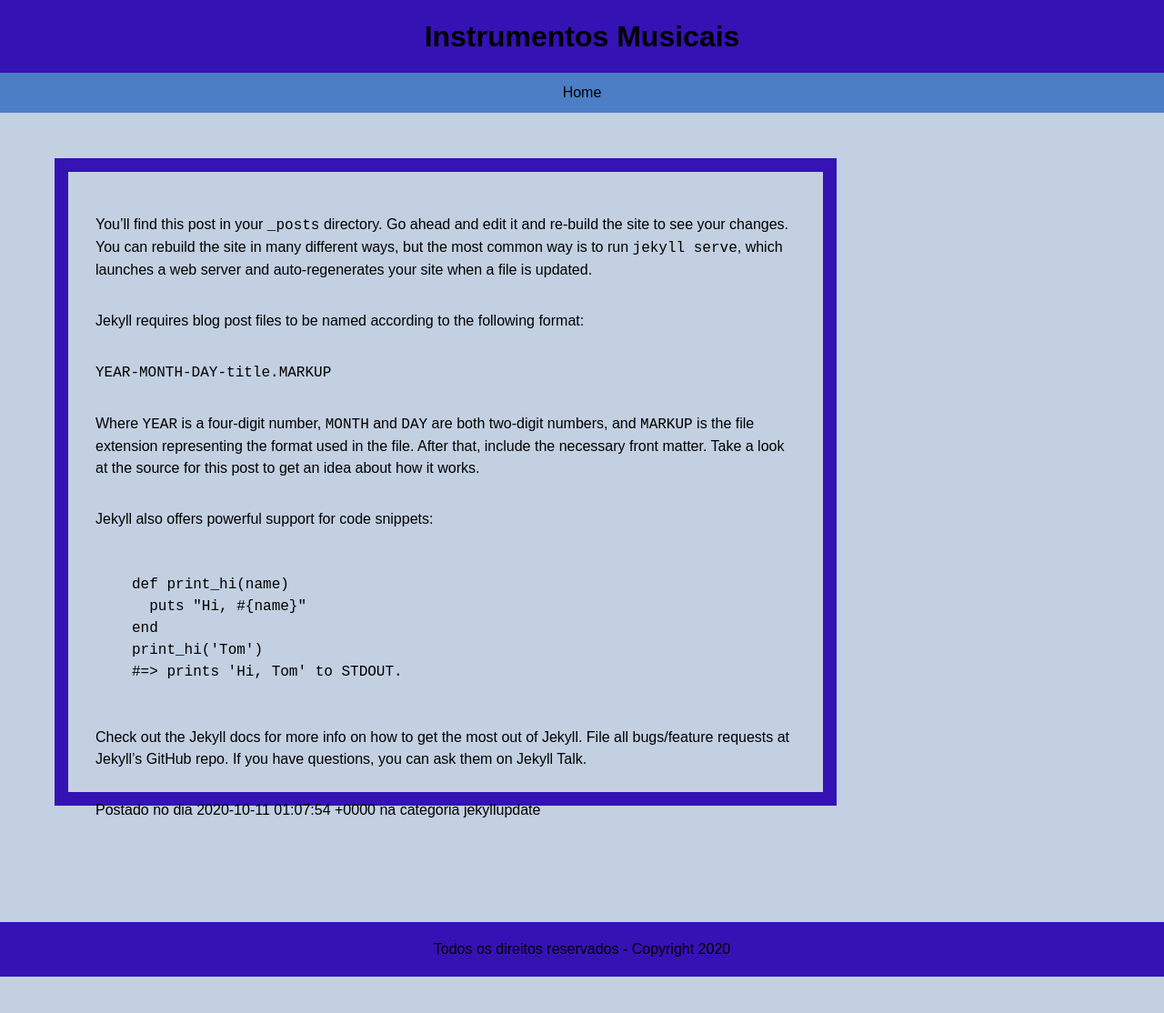
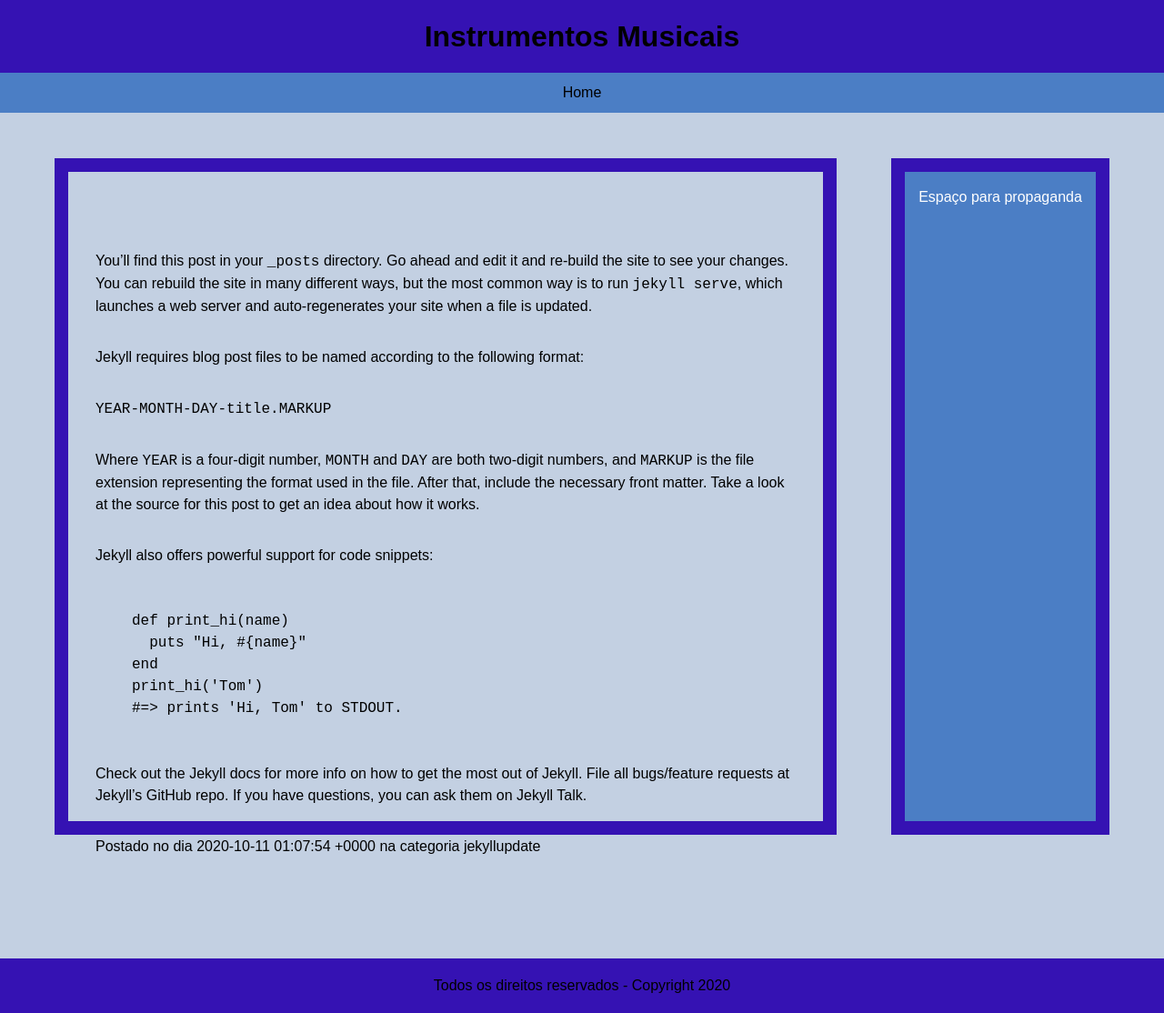
Before and after one commit to dediman/atividadelab3, a Jekyll site: the page built from _posts/2020-10-10-welcome-to-jekyll.markdown, in a window 1280 px wide. Shown: the whole page at 91% size. Built offline with Jekyll 4.4.1, drawn with Linux system fonts in a browser that asks for light colours; before the commit the page ends 1074 px from its top, so only the background shows below that.

Commit message:
Atualização no layout do post devido a problemas locais no Jekyll

```diff
--- a/_layouts/post.html
+++ b/_layouts/post.html
@@ -4,11 +4,12 @@ layout: default
 
 
 <section >
-
             <article >
-
+                <h2> {{ post.title }} </h2>
                 {{ content }}
                 <p> Postado no dia {{ page.date }} na categoria {{ page.categories }} </p>
-
             </article>
 </section>
+<aside>
+    <p>Espaço para propaganda</p>
+</aside>
--- a/_sass/main.scss
+++ b/_sass/main.scss
@@ -93,6 +93,10 @@ article{
     color: var(--primary-color);
     article header{
         font-size: 13px;
+
+    }
+    article p{
+        font-size: 10px;
     }
 }
 aside {
```
